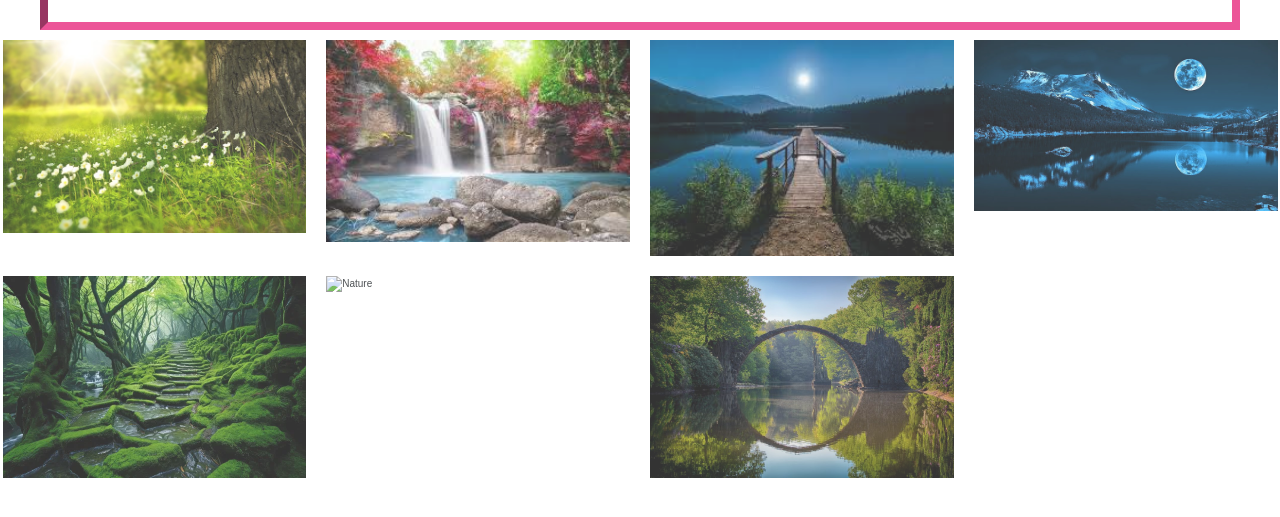
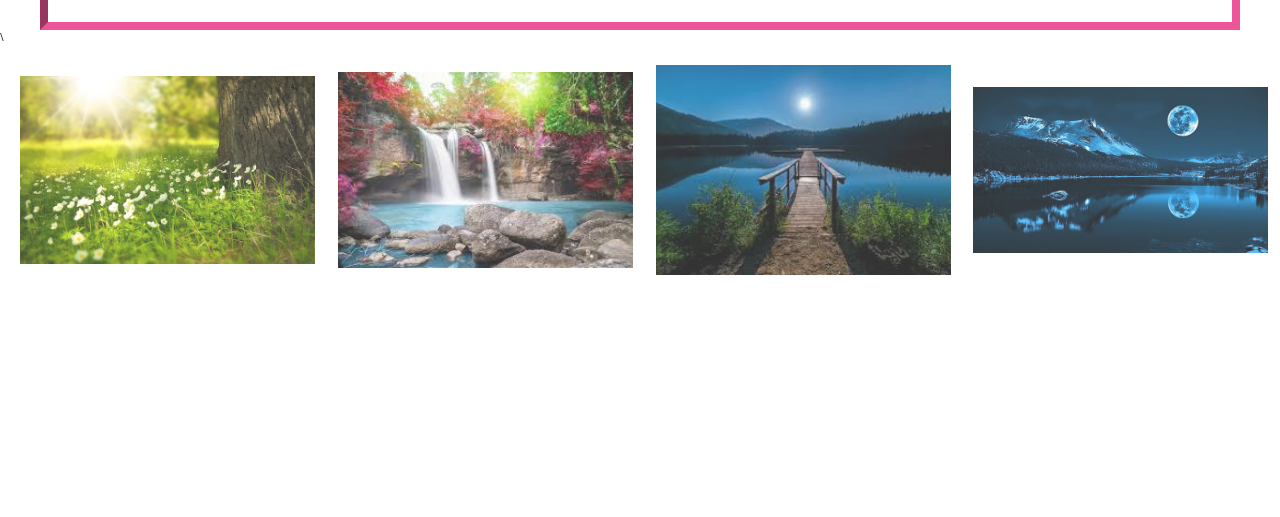
Before and after one commit to UmmeAiman614/task-1, a plain HTML site: page index.html in a window 1280 px wide. Shown: the part 91-608 px from the top of the page. Drawn offline with nearby package versions, Linux system fonts and the light colour scheme; a web font is replaced by a local one.

Commit message:
add changes

```diff
--- a/index.html
+++ b/index.html
@@ -1,50 +1,61 @@
 <!doctype html>
 <html lang="en">
+
 <head>
   <meta charset="utf-8">
   <meta name="viewport" content="width=device-width, initial-scale=1">
   <title>Task 1</title>
-    <link href="https://cdn.jsdelivr.net/npm/bootstrap@5.3.3/dist/css/bootstrap.min.css" rel="stylesheet" integrity="sha384-QWTKZyjpPEjISv5WaRU9OFeRpok6YctnYmDr5pNlyT2bRjXh0JMhjY6hW+ALEwIH" crossorigin="anonymous">
+  <link href="https://cdn.jsdelivr.net/npm/bootstrap@5.3.3/dist/css/bootstrap.min.css" rel="stylesheet"
+    integrity="sha384-QWTKZyjpPEjISv5WaRU9OFeRpok6YctnYmDr5pNlyT2bRjXh0JMhjY6hW+ALEwIH" crossorigin="anonymous">
   <link rel="stylesheet" href="/task-1/style.css">
 
 </head>
+
 <body>
   <section class="heading">
     <h1>IMAGE <span>GALLERY</span></h1>
   </section>
 
 
-      <!-- The four columns -->
-      <div class="row">
-        <div class="column">
-          <img src="/task-1/images/gallery image 1.jpg" alt="Nature" style="width:100%" onclick="myFunction(this);">
+  <!-- The four columns -->\
+  <div class="scroll-container">
+     <!-- <div class="row"> -->
+      <!-- <div class="column"> -->
+        <img src="/task-1/images/gallery image 1.jpg" alt="Nature" onclick="myFunction(this);">
+      <!-- </div> -->
+      <!-- <div class="column"> -->
+        <img src="/task-1/images/gallery image 2.jpg" alt="Snow"  onclick="myFunction(this);">
+      <!-- </div> -->
+      <!-- <div class="column"> -->
+        <img src="/task-1/images/gallery image 3.jpg" alt="Mountains"  onclick="myFunction(this);">
+      <!-- </div> -->
+      <!-- <div class="column"> -->
+        <img src="/task-1/images/gallery image 4.jpg" alt="Lights"onclick="myFunction(this);">
+      <!-- </div> -->
+      <!-- <div class="column"> -->
+        <img src="/task-1/images/gallery image 5.webp" alt="Nature" onclick="myFunction(this);">
+      <!-- </div> -->
+      <!-- <div class="column"> -->
+        <img src="/task-1/images/gallery image 6.jpg" alt="Nature" onclick="myFunction(this);">
+      <!-- </div> -->
+      <!-- <div class="column"> -->
+        <img src="/task-1/images/gallery image 7.jpeg" alt="Nature" onclick="myFunction(this);">
+      <!-- </div> -->
+    <!-- </div> -->
   </div>
-        <div class="column">
-          <img src="/task-1/images/gallery image 2.jpg" alt="Snow" style="width:100%" onclick="myFunction(this);">
-        </div>
-        <div class="column">
-          <img src="/task-1/images/gallery image 3.jpg" alt="Mountains" style="width:100%" onclick="myFunction(this);">
-        </div>
-        <div class="column">
-          <img src="/task-1/images/gallery image 4.jpg" alt="Lights" style="width:100%" onclick="myFunction(this);">
-        </div>
-        <div class="column">
-            <img src="/task-1/images/gallery image 5.webp" alt="Nature" style="width:100%" onclick="myFunction(this);">
-          </div>
-          <div class="column">
-            <img src="/task-1/images/gallery image 6.jpg" alt="Nature" style="width:100%" onclick="myFunction(this);">
-          </div>
-          <div class="column">
-            <img src="/task-1/images/gallery image 7.jpeg" alt="Nature" style="width:100%" onclick="myFunction(this);">
-          </div>
-      </div>
-
   <div class="container">
     <span onclick="this.parentElement.style.display='none'" class="closebtn">&times;</span>
     <img id="expandedImg" style="width:100%">
     <div id="imgtext"></div>
   </div>
 
+
+
+
+
+
+
+  <!-- java script work start-->
   <script>
     function myFunction(imgs) {
       var expandImg = document.getElementById("expandedImg");
@@ -58,6 +69,7 @@
 
 
 
+  <!-- java script work ends -->
 
 
 
@@ -69,7 +81,9 @@
 
 
 
+  <script src="https://cdn.jsdelivr.net/npm/bootstrap@5.3.3/dist/js/bootstrap.bundle.min.js"
+    integrity="sha384-YvpcrYf0tY3lHB60NNkmXc5s9fDVZLESaAA55NDzOxhy9GkcIdslK1eN7N6jIeHz"
+    crossorigin="anonymous"></script>
+</body>
 
-    <script src="https://cdn.jsdelivr.net/npm/bootstrap@5.3.3/dist/js/bootstrap.bundle.min.js" integrity="sha384-YvpcrYf0tY3lHB60NNkmXc5s9fDVZLESaAA55NDzOxhy9GkcIdslK1eN7N6jIeHz" crossorigin="anonymous"></script>
-  </body>
 </html>
--- a/style.css
+++ b/style.css
@@ -68,28 +68,40 @@ section {
 .heading h1 span{
     color: var(--pink);
 }
+div.scroll-container {
+  background-color: var(--white);
+  overflow: auto;
+  white-space: nowrap;
+  padding: 10px;
+}
+
+div.scroll-container img {
+  padding: 10px;
+}
+
+img{
+
+    width: 25%;
+    padding: 10px;
+    opacity: 0.8;
+    cursor: pointer;
+}
+
+
+img:hover {
+  opacity: 1;
+}
 
 
 
-  /* The grid: Four equal columns that floats next to each other */
-  .column {
-    float: left;
-    width: 25%;
-    padding: 10px;
-  }
 
-  /* Style the images inside the grid */
-  .column img {
-    opacity: 0.8;
-    cursor: pointer;
-  }
 
-  .column img:hover {
-    opacity: 1;
-  }
+
+
+
 
   /* Clear floats after the columns */
-  .row:after {
+  .scroll-container:after {
     content: "";
     display: table;
     clear: both;
@@ -114,8 +126,8 @@ section {
   .closebtn {
     position: absolute;
     top: 10px;
-    right: 15px;
-    color: white;
+    right: 18px;
+    color: var(--white);
     font-size: 35px;
     cursor: pointer;
   }
```
Lines whose indentation alone changed are shown as unchanged.
